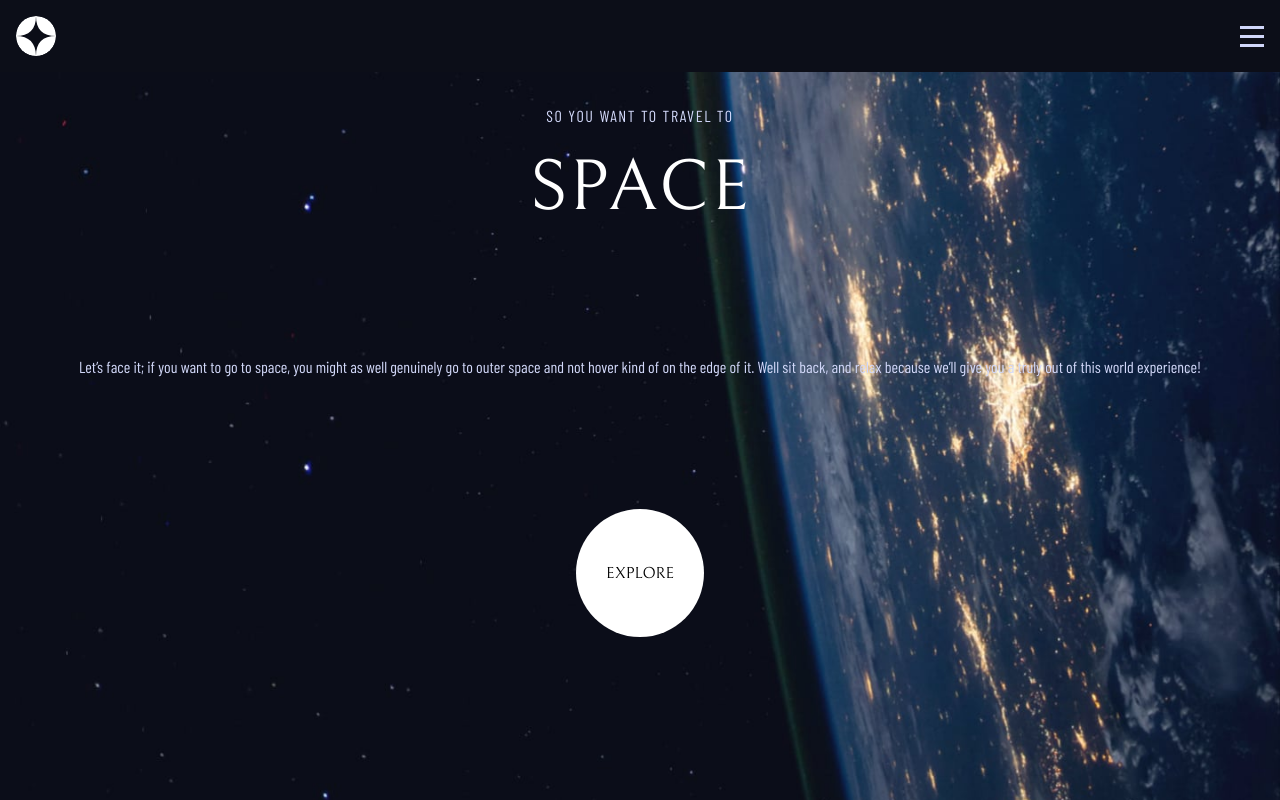
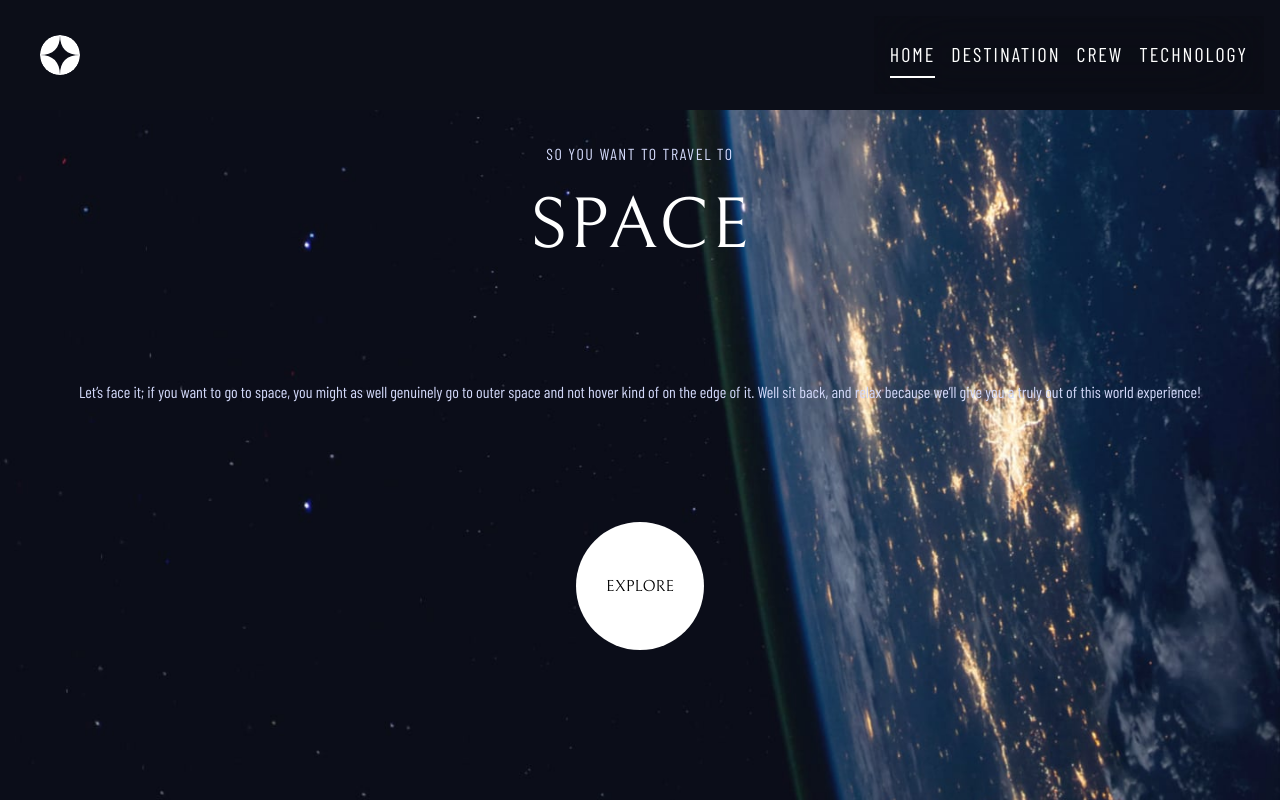
Before and after one commit to ccccchriz/space-tourism-website, a React (Vite) app: page / in a window 1280 px wide. Built offline with nearby package versions, Linux system fonts and the light colour scheme.

Commit message:
styled tablet header

```diff
--- a/src/components/Header.tsx
+++ b/src/components/Header.tsx
@@ -2,7 +2,13 @@ import logoUrl from "../assets/shared/logo.svg";
 import hamburgerUrl from "../assets/shared/icon-hamburger.svg";
 import closeUrl from "../assets/shared/icon-close.svg";
 import { useEffect, useRef, useState } from "react";
-import { Link } from "react-router-dom";
+import { Link, useLocation } from "react-router-dom";
+
+interface LocationState {
+  from: {
+    pathname: string;
+  };
+}
 
 export default function Header() {
   const [isExpanded, setIsExpanded] = useState<boolean>(false);
@@ -31,13 +37,31 @@ export default function Header() {
     };
   }, []);
 
+  let location: string | number = useLocation().pathname;
+
+  switch (location) {
+    case "/destinations":
+      location = 1;
+      break;
+    case "/crew":
+      location = 2;
+      break;
+    case "/technology":
+      location = 3;
+      break;
+    default:
+      location = 0;
+  }
+
+  console.log(location);
+
   return (
     <header className="bg-lighter-black p-4 flex justify-between items-center">
       <Link to="/">
         <img
           src={logoUrl}
           alt="Space Tourism logo - home"
-          className="size-10 rounded-full"
+          className="size-10 rounded-full tablet:ml-6"
         />
       </Link>
 
@@ -47,7 +71,7 @@ export default function Header() {
           event.stopPropagation();
           setIsExpanded((value) => !value);
         }}
-        className="z-50"
+        className="z-50 tablet:hidden"
       >
         {isExpanded ? (
           <img src={closeUrl} alt="close menu"></img>
@@ -59,19 +83,43 @@ export default function Header() {
         ref={nav}
         className={`bg-opacity-5 bg-black backdrop-blur-2xl ${
           isExpanded ? "absolute" : "hidden"
-        } right-0 top-0 h-full w-full max-w-64 p-4 pt-20 z-40`}
+        } tablet:flex right-0 top-0 h-full w-full max-w-64 tablet:max-w-min p-4 pt-20 tablet:pt-4 z-40`}
       >
-        <ul className="flex flex-col gap-4 uppercase text-white font-secondary text-xl tracking-widest">
-          <li className="flex gap-2 before:content-['00'] before:font-bold py-2">
+        <ul className="flex flex-col tablet:flex-row gap-4 uppercase text-white font-secondary text-xl tracking-widest">
+          <li
+            className={`flex gap-2 before:content-['00'] before:font-bold tablet:before:content-none py-2 tablet:border-b-2 tablet:border-opacity-0 tablet:border-b-white ${
+              location == 0
+                ? "tablet:border-opacity-100"
+                : "tablet:hover:border-opacity-25"
+            }`}
+          >
             <Link to="/">Home</Link>
           </li>
-          <li className="flex gap-2 before:content-['01'] before:font-bold py-2">
+          <li
+            className={`flex gap-2 before:content-['00'] before:font-bold tablet:before:content-none py-2 tablet:border-b-2 tablet:border-opacity-0 tablet:border-b-white ${
+              location == 1
+                ? "tablet:border-opacity-100"
+                : "tablet:hover:border-opacity-25"
+            }`}
+          >
             <Link to="/destinations">Destination</Link>
           </li>
-          <li className="flex gap-2 before:content-['02'] before:font-bold py-2">
+          <li
+            className={`flex gap-2 before:content-['00'] before:font-bold tablet:before:content-none py-2 tablet:border-b-2 tablet:border-opacity-0 tablet:border-b-white ${
+              location == 2
+                ? "tablet:border-opacity-100"
+                : "tablet:hover:border-opacity-25"
+            }`}
+          >
             <Link to="/crew">Crew</Link>
           </li>
-          <li className="flex gap-2 before:content-['03'] before:font-bold py-2">
+          <li
+            className={`flex gap-2 before:content-['00'] before:font-bold tablet:before:content-none py-2 tablet:border-b-2 tablet:border-opacity-0 tablet:border-b-white ${
+              location == 3
+                ? "tablet:border-opacity-100"
+                : "tablet:hover:border-opacity-25"
+            }`}
+          >
             <Link to="/technology">Technology</Link>
           </li>
         </ul>
```
